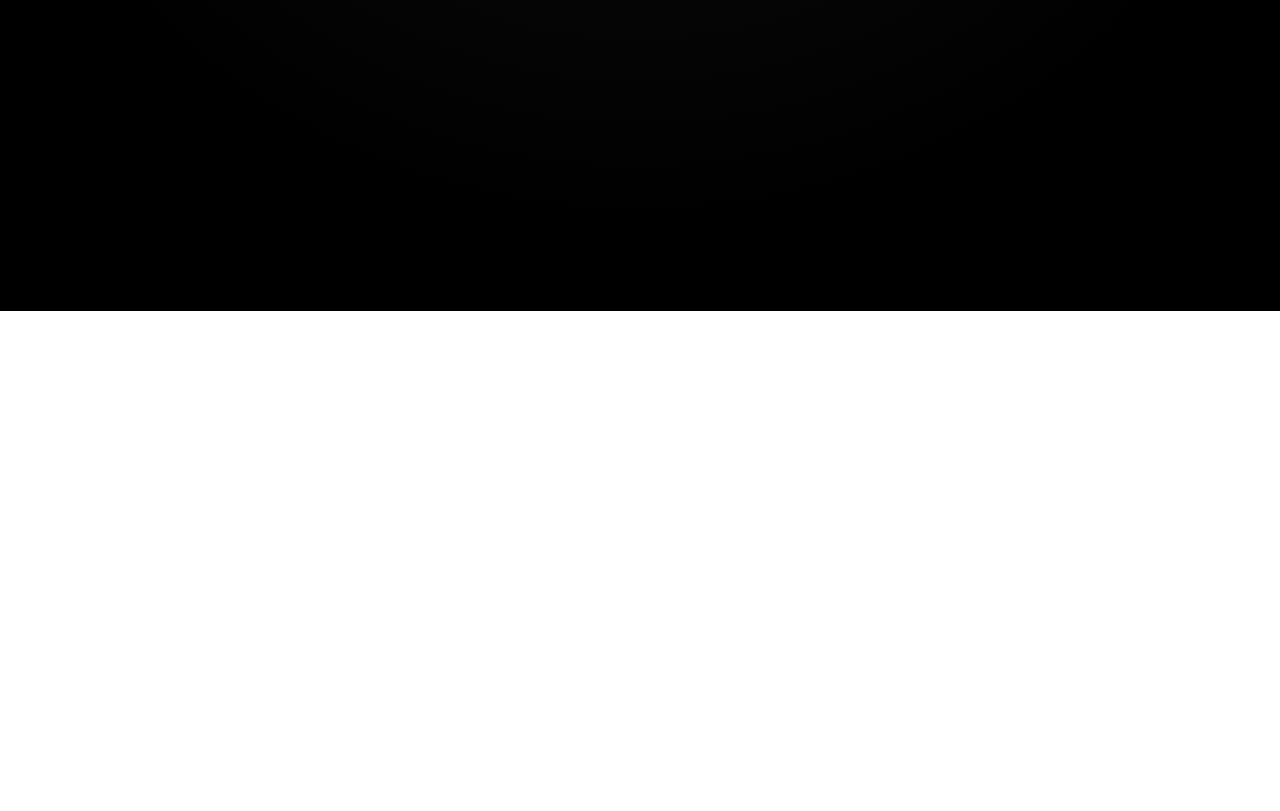
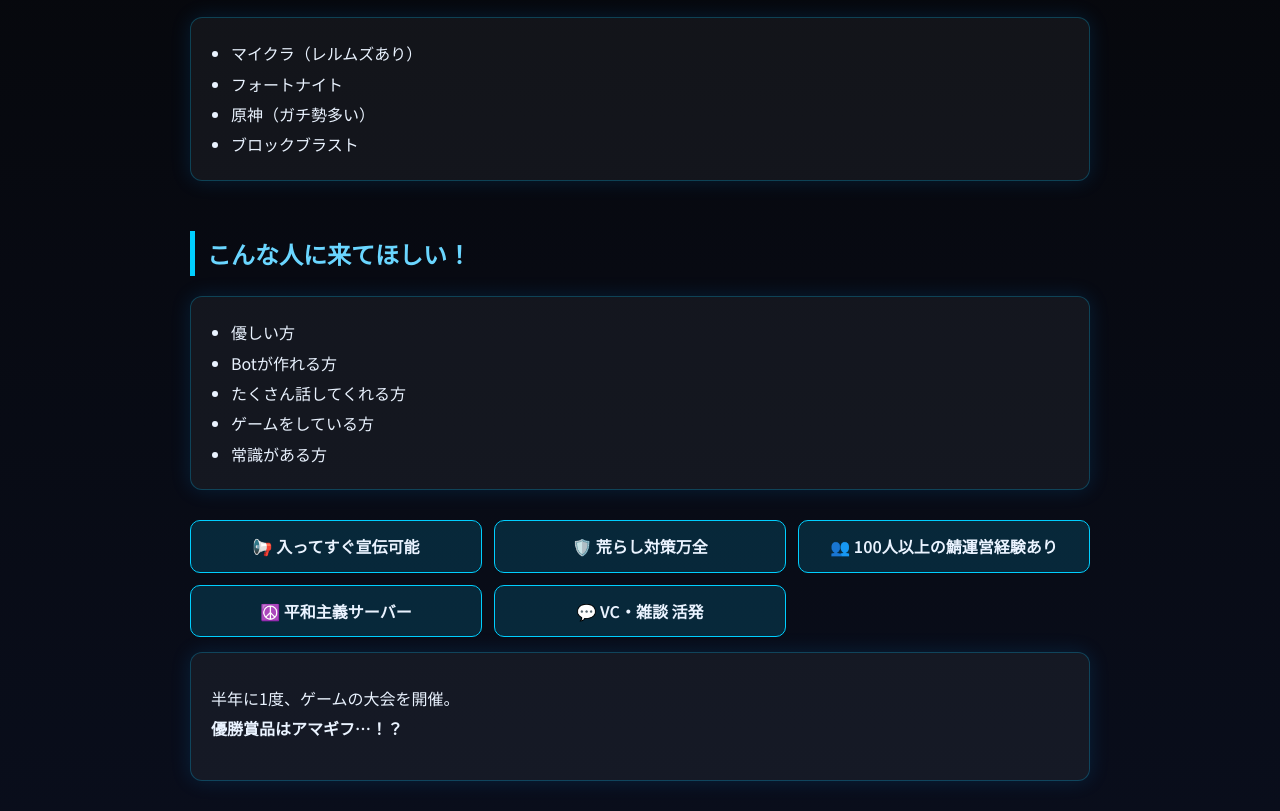
Before and after one commit to bananeko345/Eve-server, a plain HTML site: page index.html in a window 1280 px wide. Shown: the part 489-1300 px from the top of the page. Before the commit the page ends 800 px from the top, so only its background shows below. Drawn offline with Linux system fonts and the light colour scheme.

Commit message:
index.html

```diff
--- a/index.html
+++ b/index.html
@@ -1,44 +1,168 @@
 <!DOCTYPE html>
 <html lang="ja">
 <head>
-  <meta charset="UTF-8" />
-  <title>いぶ鯖</title>
+  <meta charset="UTF-8">
+  <title>いぶ鯖 | Discord Server</title>
 
-  <!-- Google Font -->
-  <link href="https://fonts.googleapis.com/css2?family=Orbitron:wght@600&display=swap" rel="stylesheet">
+  <!-- Font -->
+  <link href="https://fonts.googleapis.com/css2?family=Orbitron:wght@600&family=Noto+Sans+JP:wght@400;600&display=swap" rel="stylesheet">
 
   <style>
     body {
       margin: 0;
-      width: 100vw;
-      height: 100vh;
-      background: radial-gradient(circle at top, #111 0%, #000 70%);
-      display: flex;
-      justify-content: center;
-      align-items: center;
+      font-family: 'Noto Sans JP', sans-serif;
+      background: linear-gradient(180deg, #050505, #0a0f1f);
+      color: #eaf3ff;
+      line-height: 1.9;
+    }
+
+    .container {
+      max-width: 900px;
+      margin: auto;
+      padding: 60px 20px;
     }
 
     h1 {
       font-family: 'Orbitron', sans-serif;
-      font-size: 80px;
-      letter-spacing: 0.2em;
-      color: transparent;
-      background: linear-gradient(90deg, #00ffff, #0077ff, #00ffff);
-      background-size: 200% auto;
-      background-clip: text;
-      -webkit-background-clip: text;
-      animation: glow 3s linear infinite;
+      font-size: 48px;
+      text-align: center;
+      color: #00cfff;
       text-shadow: 0 0 20px rgba(0, 200, 255, 0.6);
     }
 
-    @keyframes glow {
-      to {
-        background-position: 200% center;
-      }
+    h2 {
+      margin-top: 50px;
+      color: #6ad6ff;
+      border-left: 5px solid #00cfff;
+      padding-left: 12px;
+    }
+
+    p {
+      margin-top: 10px;
+    }
+
+    .box {
+      background: rgba(255,255,255,0.05);
+      border: 1px solid rgba(0,200,255,0.25);
+      border-radius: 12px;
+      padding: 20px;
+      margin-top: 15px;
+      box-shadow: 0 0 20px rgba(0, 150, 255, 0.15);
+    }
+
+    ul {
+      margin: 0;
+      padding-left: 20px;
+    }
+
+    .tags {
+      margin-top: 30px;
+      display: grid;
+      grid-template-columns: repeat(auto-fit, minmax(220px, 1fr));
+      gap: 12px;
+    }
+
+    .tag {
+      background: rgba(0, 200, 255, 0.15);
+      border: 1px solid #00cfff;
+      border-radius: 10px;
+      padding: 10px;
+      text-align: center;
+      font-weight: 600;
+    }
+
+    .invite {
+      margin-top: 60px;
+      text-align: center;
+    }
+
+    .invite a {
+      display: inline-block;
+      padding: 16px 40px;
+      font-size: 18px;
+      font-weight: bold;
+      text-decoration: none;
+      color: #000;
+      background: linear-gradient(90deg, #00cfff, #4da6ff);
+      border-radius: 40px;
+      box-shadow: 0 0 25px rgba(0, 200, 255, 0.7);
+      transition: transform 0.2s, box-shadow 0.2s;
+    }
+
+    .invite a:hover {
+      transform: scale(1.05);
+      box-shadow: 0 0 40px rgba(0, 200, 255, 1);
+    }
+
+    .note {
+      margin-top: 20px;
+      font-size: 14px;
+      opacity: 0.7;
+      text-align: center;
     }
   </style>
 </head>
 <body>
-  <h1>いぶ鯖</h1>
+
+  <div class="container">
+
+    <h1>1月28日創設！いぶ鯖！</h1>
+
+    <div class="box">
+      <p><strong>discordを始めて数ヶ月。</strong><br>
+      僕はいろんな失敗をしてきました。</p>
+
+      <p><strong>失敗を学び、<u>どこに出しても恥ずかしくない鯖</u>を作ります。</strong></p>
+    </div>
+
+    <h2>主にしているゲーム</h2>
+    <div class="box">
+      <ul>
+        <li>マイクラ（レルムズあり）</li>
+        <li>フォートナイト</li>
+        <li>原神（ガチ勢多い）</li>
+        <li>ブロックブラスト</li>
+      </ul>
+    </div>
+
+    <h2>こんな人に来てほしい！</h2>
+    <div class="box">
+      <ul>
+        <li>優しい方</li>
+        <li>Botが作れる方</li>
+        <li>たくさん話してくれる方</li>
+        <li>ゲームをしている方</li>
+        <li>常識がある方</li>
+      </ul>
+    </div>
+
+    <div class="tags">
+      <div class="tag">📢 入ってすぐ宣伝可能</div>
+      <div class="tag">🛡️ 荒らし対策万全</div>
+      <div class="tag">👥 100人以上の鯖運営経験あり</div>
+      <div class="tag">☮️ 平和主義サーバー</div>
+      <div class="tag">💬 VC・雑談 活発</div>
+    </div>
+
+    <div class="box">
+      <p>
+        半年に1度、ゲームの大会を開催。<br>
+        <strong>優勝賞品はアマギフ…！？</strong>
+      </p>
+    </div>
+
+    <div class="invite">
+      <a href="https://discord.gg/Yx7r6radS" target="_blank">
+        いぶ鯖に参加する
+      </a>
+    </div>
+
+    <div class="note">
+      ※ まだ人集めの段階です<br>
+      最高の鯖にしたいと思っています。ぜひご参加ください！
+    </div>
+
+  </div>
+
 </body>
 </html>
```
